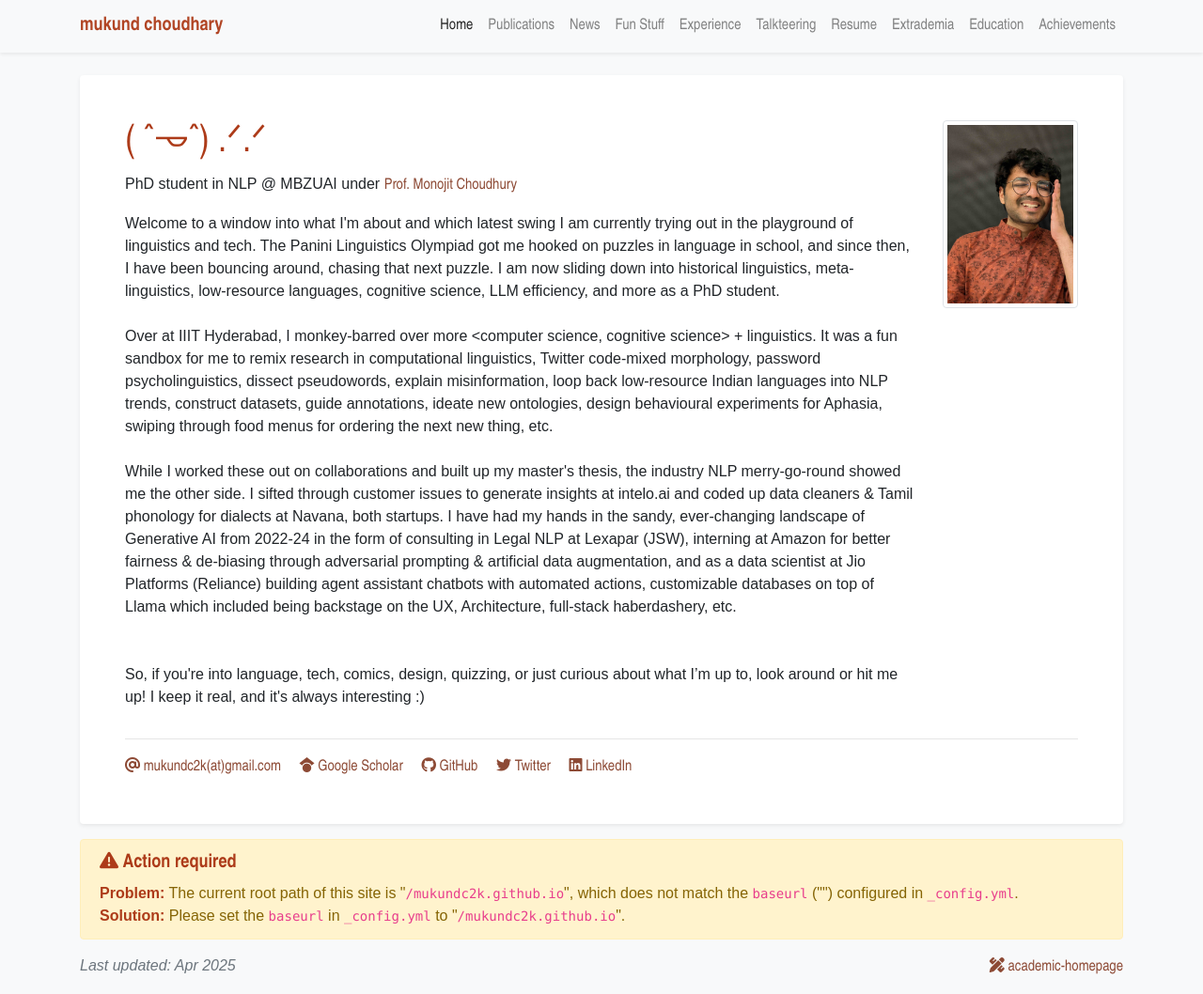
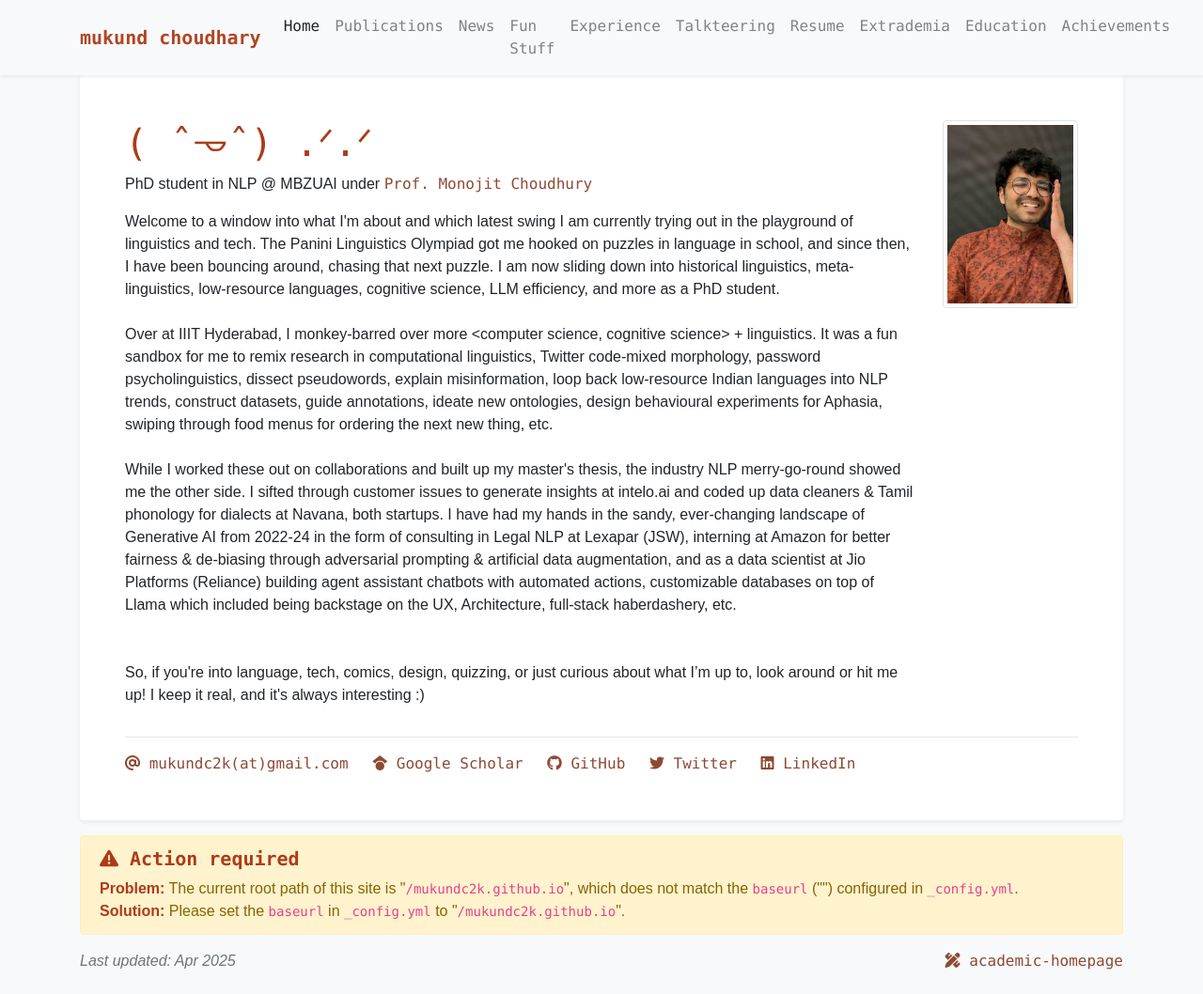
Before and after one commit to mukundc2k/mukundc2k.github.io, a Jekyll site: the page built from index.html, in a window 1280 px wide and 1058 px high. Shown: the whole window at 94% size. Built offline with Jekyll 4.4.1, drawn with Linux system fonts in a browser that asks for light colours; a style sheet for code colours, icons or effects is not loaded.

Commit message:
Update global.css

```diff
--- a/assets/css/global.css
+++ b/assets/css/global.css
@@ -8,7 +8,8 @@ body {
 
 h1, h2, h3, h4, h5, h6,
 .h1, .h2, .h3, .h4, .h5, .h6 {
-    font-family: 'Arial Narrow', Arial, sans-serif;
+/*     font-family: 'Arial Narrow', Arial, sans-serif; */
+    font-family: 'Monaco', Arial, mono;
     font-weight: 700;
     color: #AD3B19;
 }
@@ -23,13 +24,15 @@ h1, h2, h3, h4, h5, h6,
 }
 
 .navbar {
-    font-family: 'Arial Narrow', Arial, sans-serif;
+/*     font-family: 'Arial Narrow', Arial, sans-serif; */
+    font-family: 'Monaco', Arial, mono;
     opacity: 0.95;
     color: #AD3B19;
 }
 
 a {
-    font-family: 'Arial Narrow', Arial, sans-serif;
+/*     font-family: 'Arial Narrow', Arial, sans-serif; */
+    font-family: 'Monaco', Arial, mono;
     color: #8D4A35;
 }
 
```
